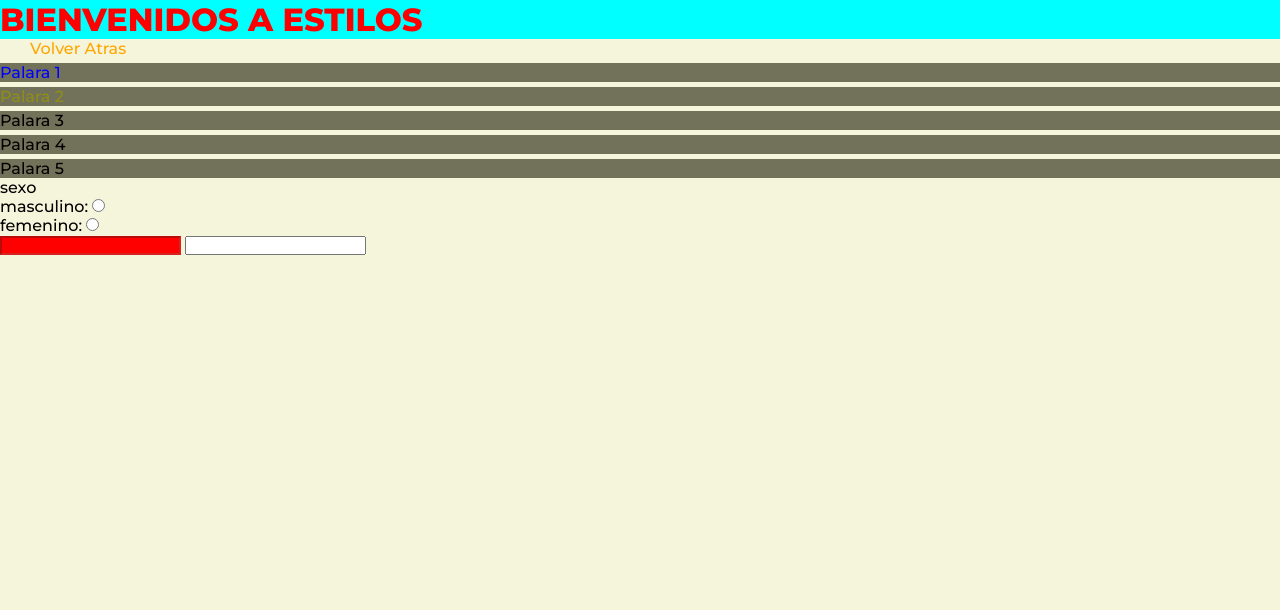
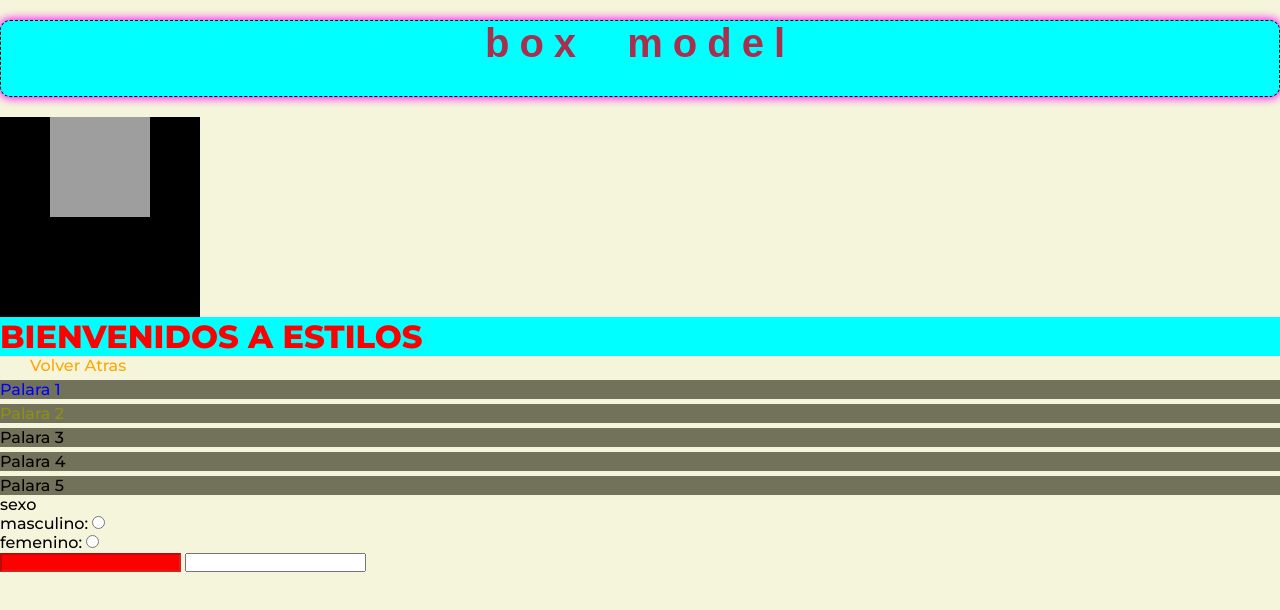
Before and after one commit to Jbeleno222/Clase-Martes, a plain HTML site: page html/estilos.html in a window 1280 px wide. Drawn offline with Linux system fonts and the light colour scheme; grey boxes are pictures that could not be loaded.

Commit message:
learning css

```diff
--- a/html/estilos.html
+++ b/html/estilos.html
@@ -1,6 +1,10 @@
 <!DOCTYPE html>
 <html lang="en">
 <head>
+    <h2 id="title_box">Box Model</h2>
+    <div id="box_father">
+        <div id="box_model"></div>
+    </div>
     <meta charset="UTF-8">
     <meta http-equiv="X-UA-Compatible" content="IE=edge">
     <meta name="viewport" content="width=device-width, initial-scale=1.0">
--- a/html/style_estilos.css
+++ b/html/style_estilos.css
@@ -39,3 +39,69 @@ a{
     border: 2px solid red;
     border-radius: 10px;
 }
+#papa .hermanos + .hermanos{
+    color: aqua;
+}
+#papa > #etiqueta > a{
+    color: burlywood;
+}
+
+/* titulo para box model*/
+#title_box{
+    color: #a92f4f;
+    font-family: Arial, Helvetica, sans-serif;
+    background-color:  aqua;
+    text-align: center;
+    /*margin-top: 20px;
+    margin-bottom: 20px;*/
+    margin: 20px 0;
+    border: 1px dashed #000;
+    border-radius: 10px;
+    padding-bottom: 30px;
+    box-shadow: 0px 0px 10px 1px #008000;
+    box-shadow: 0px 0px 10px 1px #ff00ff;
+    -webkit-box-shadow: 0px 0px 10px 1px #ff00ff;
+    -moz-box-shadow: 0px 0px 10px 1px #ff00ff;
+    font-size: 40px;
+    letter-spacing: 10px;
+    word-spacing: 20px;
+    text-transform: lowercase;
+}
+
+#box_father{
+    width: 200px;
+    height: 200px;
+    background-color: #000;
+}
+
+#box_model{
+    width: 50%;
+    height: 100px;
+    background-color: orange;
+    margin: 0 auto;
+    background-image: url(https://img.freepik.com/vector-gratis/lindo-pinguino-volando-globos-ilustracion-vectorial-dibujos-animados-vector-aislado-concepto-amor-animal-estilo-dibujos-animados-plana_138676-2016.jpg?q=10&h=200);
+    background-size: cover;
+    background-repeat: no-repeats;
+}
+
+@media (min-width: 800px) and (max-width: 1200px){
+    body{
+        background-color: red;
+
+    }
+    h1{
+        text-align: center;
+        color: #008000;
+        background-color: #fff;
+    }
+}
+@media (max-width: 799px){
+
+    body{
+        background-image:  url(https://img.freepik.com/vector-gratis/lindo-pinguino-volando-globos-ilustracion-vectorial-dibujos-animados-vector-aislado-concepto-amor-animal-estilo-dibujos-animados-plana_138676-2016.jpg?q=10&h=200);
+        background-size: cover;
+        background-position: center;
+        background-repeat: no-repeat;
+    }
+
+}
```
